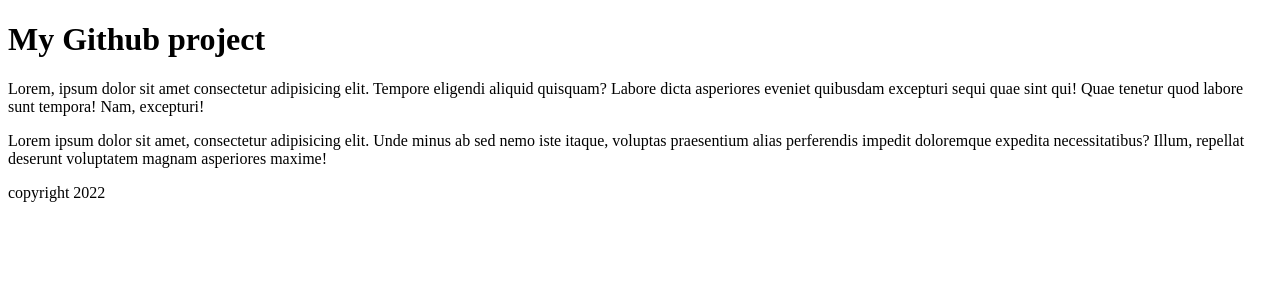
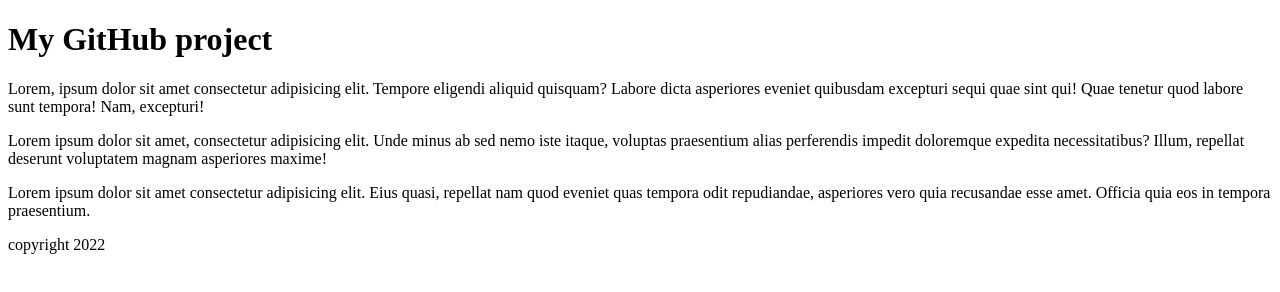
Before and after one commit to harah24/my-github-project, a plain HTML site: page index.html in a window 1280 px wide. Drawn offline with Linux system fonts and the light colour scheme.

Commit message:
update p

```diff
--- a/index.html
+++ b/index.html
@@ -7,11 +7,13 @@
     <title>My GitHub Project</title>
 </head>
 <body>
-    <h1> My Github project</h1>
+    <h1> My GitHub project</h1>
     <p>
         Lorem, ipsum dolor sit amet consectetur adipisicing elit. Tempore eligendi aliquid quisquam? Labore dicta asperiores eveniet quibusdam excepturi sequi quae sint qui! Quae tenetur quod labore sunt tempora! Nam, excepturi!
     </p>
     <p> Lorem ipsum dolor sit amet, consectetur adipisicing elit. Unde minus ab sed nemo iste itaque, voluptas praesentium alias perferendis impedit doloremque expedita necessitatibus? Illum, repellat deserunt voluptatem magnam asperiores maxime!</p>
+
+    <p> Lorem ipsum dolor sit amet consectetur adipisicing elit. Eius quasi, repellat nam quod eveniet quas tempora odit repudiandae, asperiores vero quia recusandae esse amet. Officia quia eos in tempora praesentium.</p>
 
     <footer>
         <p>copyright 2022</p>
```
